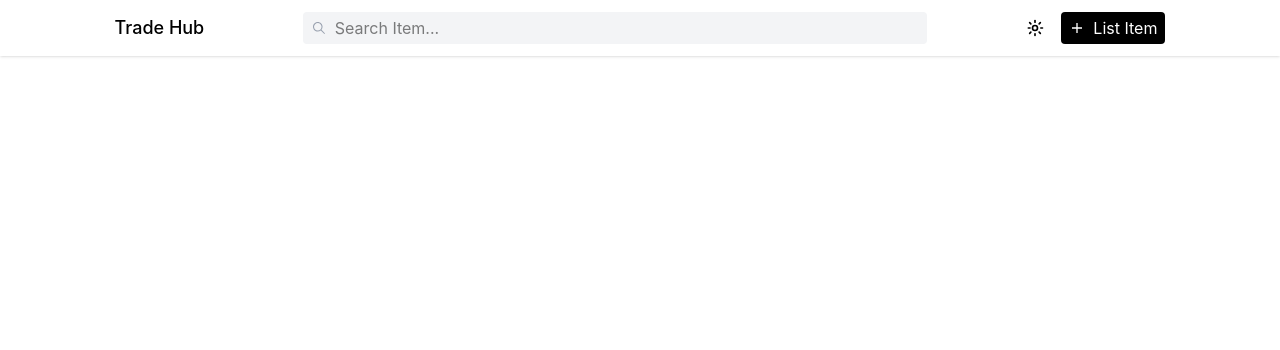
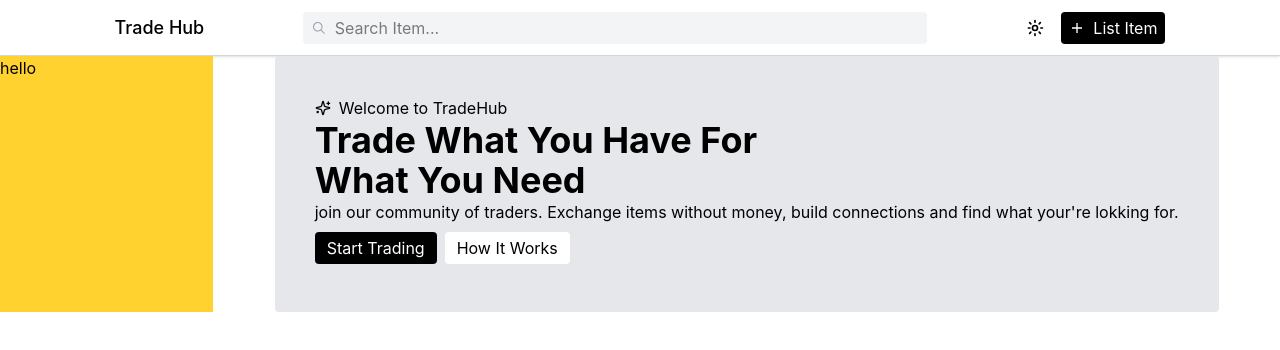
Before and after one commit to ammarmohammed6783-del/Swapify, a React (Vite) app: page / in a window 1280 px wide. Shown: the top 350 px of the page. Built offline with nearby package versions, Linux system fonts and the light colour scheme.

Commit message:
added the right structure

```diff
--- a/src/App.tsx
+++ b/src/App.tsx
@@ -1,9 +1,17 @@
 import './index.css'
 import Nav from './components/Nav'
+import Feed from './components/Feed'
+import Navigation from './components/Navigation'
 
 function App() {
   return (
-    <Nav />
+    <div>
+      <Nav />
+      <div className='flex'>
+        <Navigation />
+        <Feed />
+      </div>
+    </div>
   )
 }
 
--- /dev/null
+++ b/src/components/Description.tsx
@@ -0,0 +1,17 @@
+import { LuSparkles } from "react-icons/lu";
+
+function Description() {
+    return (
+        <div className="bg-gray-200 p-10 rounded">
+            <p className="flex items-center gap-2"><LuSparkles /> Welcome to TradeHub</p>
+            <h1 className="text-4xl font-bold">Trade What You Have For <br /> What You Need</h1>
+            <p>join our community of traders. Exchange items without money, build connections and find what your're lokking for.</p>
+            <div className="flex gap-2 my-2">
+                <button className="py-1 px-3 bg-black rounded text-white">Start Trading </button>
+                <button className="py-1 px-3 bg-white rounded">How It Works</button>
+            </div>
+        </div>
+    )
+}
+
+export default Description
--- /dev/null
+++ b/src/components/Feed.tsx
@@ -0,0 +1,11 @@
+import Description from "./Description"
+
+function Feed() {
+    return (
+        <div className="m-auto">
+            <Description />
+        </div>
+    )
+}
+
+export default Feed
--- a/src/components/Nav.tsx
+++ b/src/components/Nav.tsx
@@ -13,7 +13,7 @@ function Nav() {
     };
 
     return (
-        <div className="flex justify-evenly items-center h-14 shadow px-4">
+        <div className="flex justify-evenly items-center h-14 shadow px-4 border-b border-gray-300">
             {/* Logo / Title */}
             <p className="font-medium text-lg">Trade Hub</p>
 
--- /dev/null
+++ b/src/components/Navigation.tsx
@@ -0,0 +1,9 @@
+function Navigation() {
+    return (
+        <div className="w-2/12 bg-amber-300">
+            hello
+        </div>
+    )
+}
+
+export default Navigation
```
